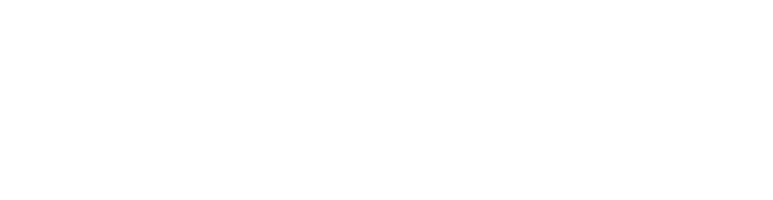
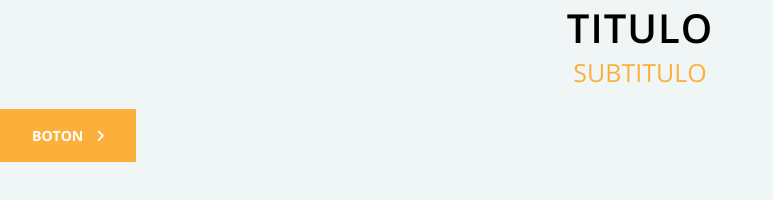
Before and after one commit to GonzaloTey/proyectoPizzeria, a plain HTML site: page index.html in a window 1280 px wide. Shown: the whole page, without its empty margins (0-773 px from the left). Drawn offline with nearby package versions, Linux system fonts and the light colour scheme.

Commit message:
Listo estilos generales

```diff
--- a/css/styles.css
+++ b/css/styles.css
@@ -6,7 +6,7 @@
     --color-background: #eff6f5;
     --color-texto: #a1a5a6;
     --font-family: 'Open Sans';
-};
+}
 
 /* Estilos Generales */
 
@@ -14,9 +14,49 @@
     padding: 0;
     margin: 0;
     box-sizing: border-box;
-    font-family: var(--font-family)
-};
+    font-family: var(--font-family);
+}
 
 body {
     background: var(--color-background);
 }
+
+.titulos {
+    font-size: 40px;
+    text-align: center;
+    text-transform: uppercase;
+    letter-spacing: 1px;
+    font-weight: 600;
+}
+
+.subtitulo {
+    font-size: 25px;
+    text-align: center;
+    font-weight: 400;
+    text-transform: uppercase;
+    color: var(--color-primario);
+}
+
+.btn {
+    text-decoration: none;
+    text-transform: uppercase;
+    font-size: 14px;
+    font-weight: 700;
+    color: #fff;
+    background: var(--color-primario);
+    padding: 15px 30px;
+    outline: none;
+    border: 2px solid var(--color-primario);
+    cursor: pointer;
+    position: relative;
+    top: 20px;
+    transition: all .3s;
+}
+
+.btn span {
+    padding-left: 10px;
+}
+
+.btn:hover {
+    padding: 15px 45px;
+}
--- a/index.html
+++ b/index.html
@@ -4,18 +4,22 @@
     <meta charset="UTF-8">
     <meta http-equiv="X-UA-Compatible" content="IE=edge">
     <meta name="viewport" content="width=device-width, initial-scale=1.0">
-    <!-- Link CSS -->
-    <link rel="stylesheet" href="css/styles.css">
     <!-- link FontAwesome -->
     <link rel="stylesheet" href="libreria/fontawesome-free-6.1.2-web/css/all.min.css">
     <!-- Link favicom -->
     <link rel="shortcut icon" href="assets/logo.png" type="image/x-icon">
+    <!-- Link googleFonts -->
+    <link href="https://fonts.googleapis.com/css?family=Open+Sans:300,regular,500,600,700,800,300italic,italic,500italic,600italic,700italic,800italic" rel="stylesheet" />
+    <!-- Link CSS -->
+    <link rel="stylesheet" href="css/styles.css">
     <!-- Titulo de la pagina -->
     <title>World pizza</title>
 </head>
 <body>
-    <head></head>
 
+    <h1 class="titulos">Titulo</h1>
+    <h2 class="subtitulo">Subtitulo</h2>
+    <button class="btn">boton <span class="fas fa-angle-right"></span></button>
 
 
 
```
